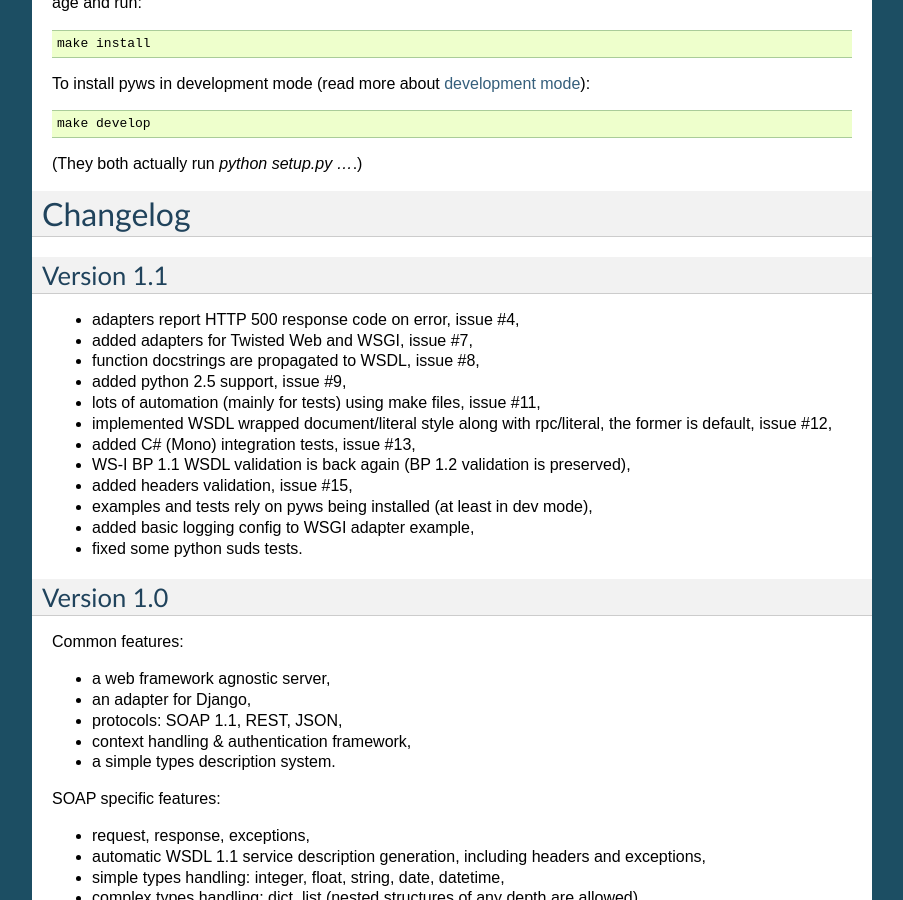
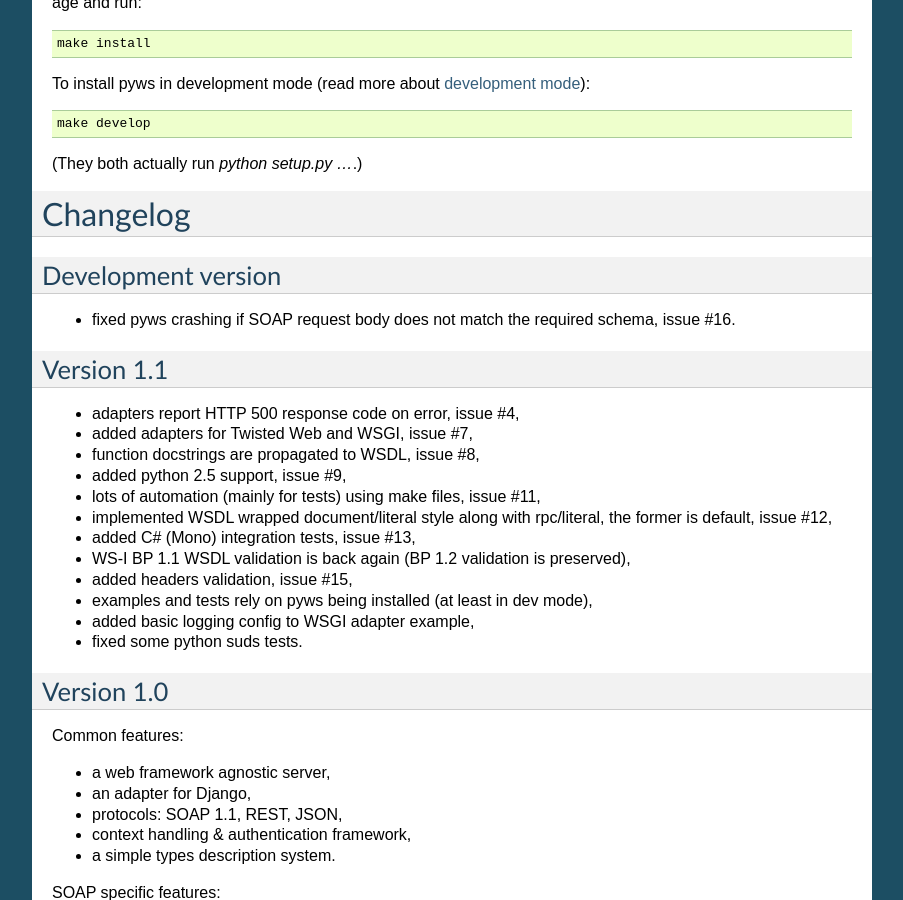
Before and after one commit to stepank/pyws, a Sphinx documentation site: the page built from docs/index.rst, in a window 1280 px wide and 900 px high, scrolled down 1326 px. Shown: the whole window, without its empty margins (198-1101 px from the left). Built offline with Sphinx 7.4.7, drawn with Linux system fonts in a browser that asks for light colours.

Commit message:
fixed pyws crashing if SOAP request body does not match the required schema, issue #16.

```diff
--- a/docs/index.rst
+++ b/docs/index.rst
@@ -96,6 +96,13 @@
 =========
 
 
+Development version
+-------------------
+
+* fixed pyws crashing if SOAP request body does not match the required schema,
+  issue #16.
+
+
 Version 1.1
 -----------
 
```
Also changed, not shown: CHANGELOG.rst (+7 -0 lines), 1 other file.
